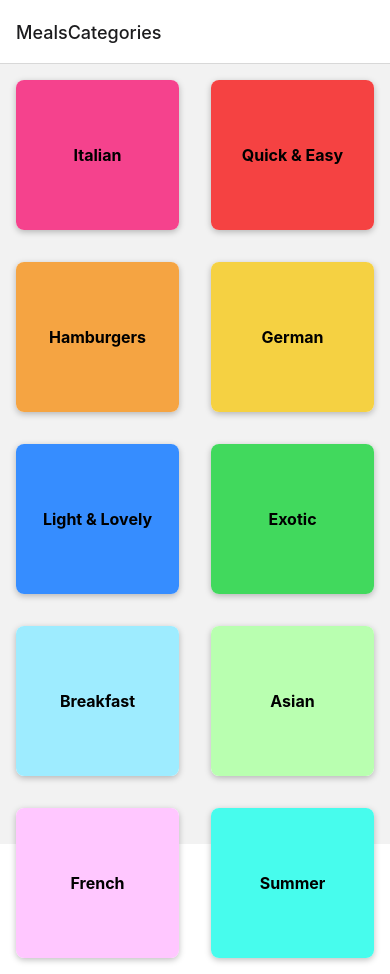
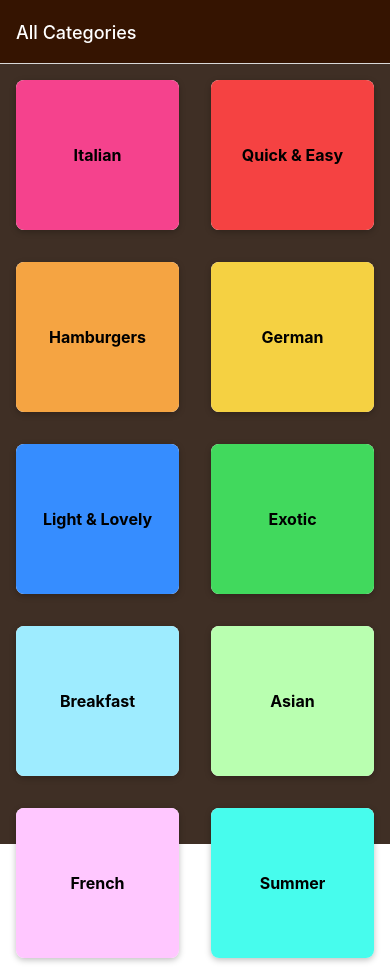
Before and after one commit to bange-git/MealsApp, a React Native app: screen / in a window 390 px wide. Built offline with nearby package versions, Linux system fonts and the light colour scheme.

Commit message:
styling screen headers and backgrounds

```diff
--- a/App.js
+++ b/App.js
@@ -5,15 +5,30 @@ import { createNativeStackNavigator } from "@react-navigation/native-stack";
 import MealsOverViewScreen from "./screens/MealsOverViewScreen";
 
 export default function App() {
-
   const Stack = createNativeStackNavigator();
   return (
     <>
-      <StatusBar style="dark" />
+      <StatusBar style="light" />
       <NavigationContainer>
-        <Stack.Navigator>
-           <Stack.Screen name="MealsCategories" component={CategoriesScreen} />
-           <Stack.Screen name="MealsOverview" component={MealsOverViewScreen} />
+        <Stack.Navigator
+          screenOptions={{
+            headerStyle: { backgroundColor: "#351401" },
+            headerTintColor: "white",
+            contentStyle: { backgroundColor: "#3f2f25" },
+          }}
+        >
+          <Stack.Screen
+            name="MealsCategories"
+            component={CategoriesScreen}
+            options={{
+              title: "All Categories",
+            }}
+          />
+          <Stack.Screen name="MealsOverview" component={MealsOverViewScreen}
+          options={{
+            title: "Meals Overview",
+          }}
+          />
         </Stack.Navigator>
       </NavigationContainer>
     </>
```
